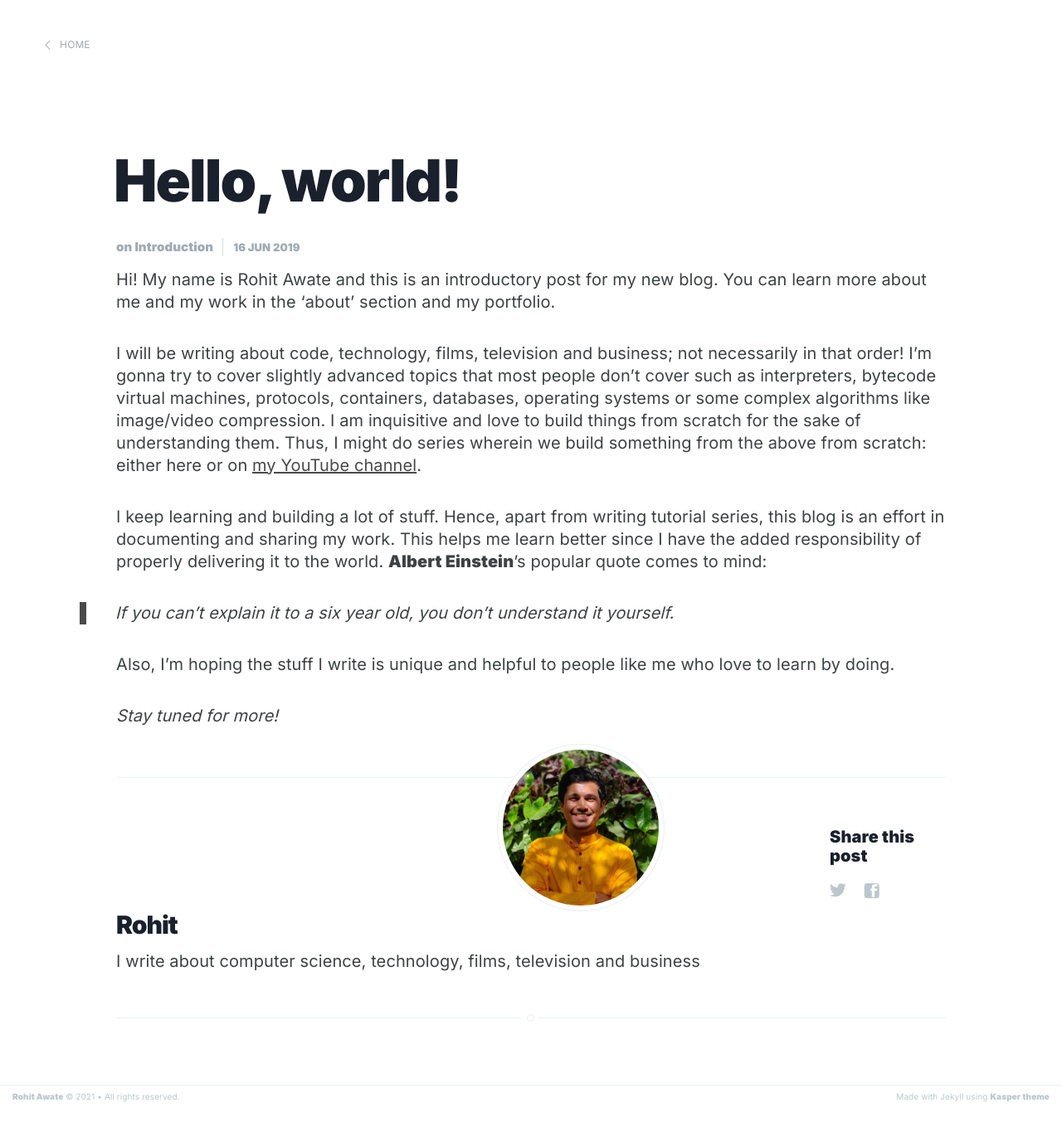
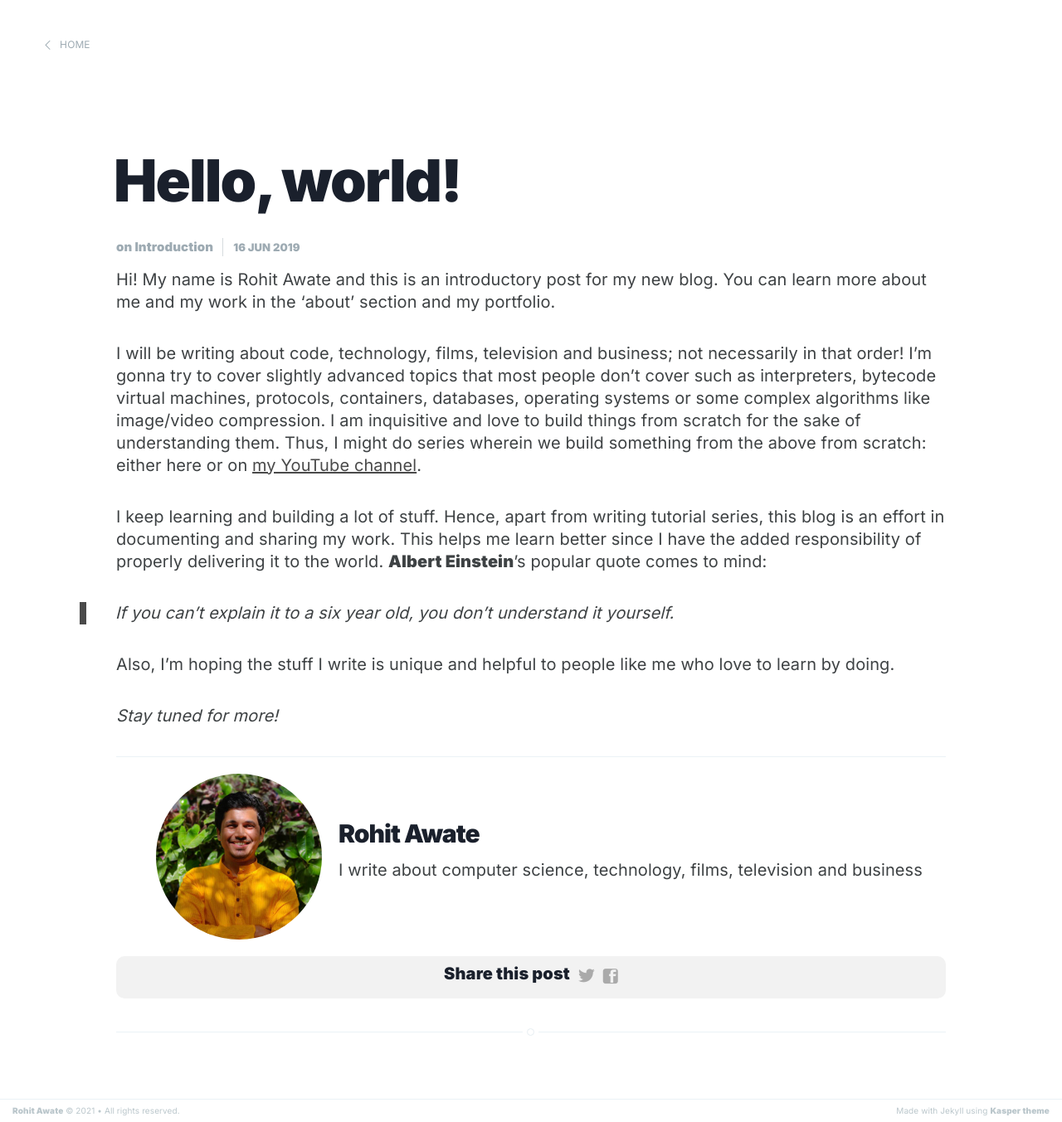
Before and after one commit to RohitAwate/rohitawate.github.io, a Jekyll site: the page built from _posts/2019-06-16-hello-world.md, in a window 1280 px wide. Shown: the whole page at 83% size. Built offline with Jekyll 4.4.1, drawn with Linux system fonts in a browser that asks for light colours.

Commit message:
Fix footer

```diff
--- a/_config.yml
+++ b/_config.yml
@@ -9,9 +9,9 @@ highlighter: rouge
 
 logo: false
 paginate: 15
-google_analytics: ""
 plugins: [jekyll-paginate]
 
 # Details for the RSS feed generator
 url: "/"
+domain_name: awate.in
 author: "Rohit"
--- a/_layouts/post.html
+++ b/_layouts/post.html
@@ -55,25 +55,19 @@ post_class: post-template
         <footer class="post-footer">
             <!-- If we want to display author's name and bio -->
             {% if site.author %}
-            <figure class="author-image">
-                <a class="img" href="{{ '/' | relative_url }}"
-                    style="background-image: url({{'/assets/images/profile.jpg' | relative_url}})">
-                    <span class="hidden">{{site.author}}'s Picture</span></a>
-            </figure>
-            <section class="author">
+            <img class="author-profile-img"
+                src="/assets/images/profile.jpg" alt="Rohit's Profile Picture">
+            <section class="author-details">
                 <!-- Author Name -->
-                <h4> {{ site.author }} </h4>
+                <h4> {{ site.name }} </h4>
                 <!-- Author Bio -->
                 <p>
                     I write about computer science, technology, films, television and business
                 </p>
             </section>
             {% endif %}
-
-            <!-- Share links section -->
-            {% include share.html %}
-
         </footer>
+        {% include share.html %}
 
     </article>
 
--- a/assets/css/screen.css
+++ b/assets/css/screen.css
@@ -910,10 +910,10 @@ margin on the iframe, cause it breaks stuff. */
 
 /* The author credit area after the post */
 .post-footer {
-    position: relative;
-    margin: 6rem 0 0 0;
-    padding: 6rem 0 0 0;
     border-top: #EBF2F6 1px solid;
+    display: flex;
+    justify-content: center;
+    align-items: center;
 }
 
 .post-footer h4 {
@@ -964,22 +964,24 @@ margin on the iframe, cause it breaks stuff. */
    Doing it like this means it's easier for the author bio
    to be flexible at smaller screen sizes while the share
    links remain at a fixed width the whole time */
-.post-footer .share {
-    position: absolute;
-    top: 6rem;
-    right: 0;
-    width: 140px;
-}
-
-.post-footer .share a {
+.share {
+    display: flex;
+    justify-content: center;
+    align-items: center;
+    padding: 10px;
+    background-color: #f2f2f2;
+    border-radius: 10px;
+}
+
+.share a {
     font-size: 1.8rem;
     display: inline-block;
-    margin: 1rem 1.6rem 1.6rem 0;
-    color: #BBC7CC;
+    margin-left: 1rem;
+    color: #aaa;
     text-decoration: none;
 }
 
-.post-footer .share a:hover {
+.share a:hover {
     color: #50585D;
 }
 
@@ -1120,23 +1122,11 @@ margin on the iframe, cause it breaks stuff. */
     box-shadow: #FFF 0 0 0 5px;
 }
 
-.author-image {
-    -webkit-box-sizing: border-box;
-    -moz-box-sizing: border-box;
-    box-sizing: border-box;
-    display: block;
-    position: absolute;
-    top: -40px;
-    left: 50%;
-    margin-left: -40px;
-    width: 200px;
-    height: 200px;
+.author-profile-img {
+    max-width: 20rem;
+    max-height: 20rem;
     border-radius: 100%;
-    overflow: hidden;
-    padding: 6px;
-    background: #fff;
-    z-index: 2;
-    box-shadow: #E7EEF2 0 0 0 1px;
+    padding: 20px;
 }
 
 .author-image .img {
```
